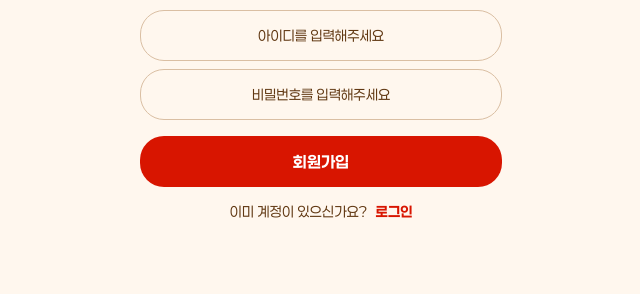
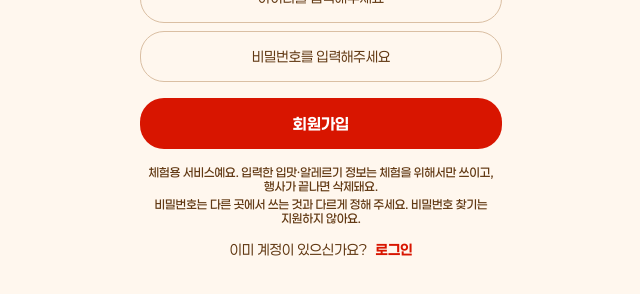
Before and after one commit to sch161/Tmate, a website built with Vite: page src/pages/signup.html in a window 1280 px wide. Shown: the part 394-688 px from the top of the page, without its empty margins (319-959 px from the left). Built offline with nearby package versions, Linux system fonts and the light colour scheme; no server answers; a web font is replaced by a local one.

Commit message:
feat: 회원가입 화면에 체험 안내 문구 추가

```diff
--- a/src/pages/auth.css
+++ b/src/pages/auth.css
@@ -93,3 +93,16 @@
   color: var(--color-primary);
   font-weight: var(--font-weight-bold);
 }
+
+/* 회원가입 체험 안내 (디자인 대기: Figma 에 없는 임시 UI) */
+.auth__notice {
+  display: flex;
+  flex-direction: column;
+  gap: var(--space-1);
+  width: 100%;
+  margin-top: var(--space-3);
+  color: var(--color-text);
+  font-size: var(--font-size-12);
+  font-weight: var(--font-weight-medium);
+  text-align: center;
+}
--- a/src/pages/signup.html
+++ b/src/pages/signup.html
@@ -31,6 +31,13 @@
         <button class="btn-primary auth__submit" id="submit" type="submit">회원가입</button>
       </form>
 
+      <!-- 디자인 대기: 체험 안내 문구는 Figma 에 없는 임시 UI -->
+      <div class="auth__notice">
+        <!-- TODO: 운영 방침 확인 (행사가 끝나면 입력 정보를 삭제하는 것이 실제 운영 방침과 맞는지) -->
+        <p class="text-wrap-ko">체험용 서비스예요. 입력한 입맛·알레르기 정보는 체험을 위해서만 쓰이고, 행사가 끝나면 삭제돼요.</p>
+        <p class="text-wrap-ko">비밀번호는 다른 곳에서 쓰는 것과 다르게 정해 주세요. 비밀번호 찾기는 지원하지 않아요.</p>
+      </div>
+
       <p class="auth__switch">
         <span>이미 계정이 있으신가요?</span>
         <a class="auth__switch-link--strong" href="/src/pages/login.html">로그인</a>
```
